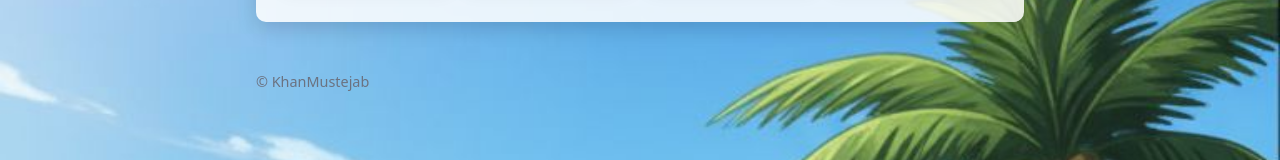
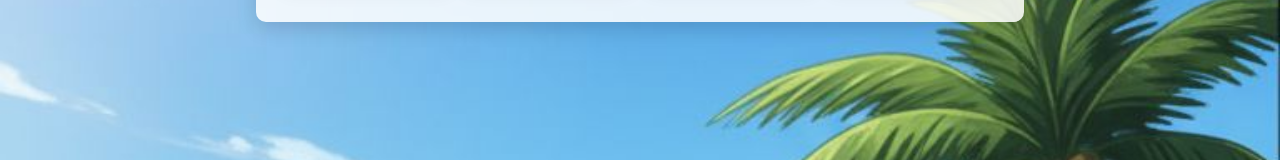
Before and after one commit to KhanMustejab/Host_t, a plain HTML site: page index.html in a window 1280 px wide. Shown: the part 233-393 px from the top of the page. Drawn offline with Linux system fonts and the light colour scheme.

Commit message:
Deploying to gh-pages from @ KhanMustejab/Host_t@ecc03f63f666d55726c08488d4363d0c20d1dce4 🚀

```diff
--- a/index.html
+++ b/index.html
@@ -37,7 +37,7 @@
     <script src="timer.js"></script>
   </main>
   <footer>
-    <p>© KhanMustejab</p>
+    <!-- <p>© KhanMustejab</p> -->
   </footer>
 </body>
 </html>
```
